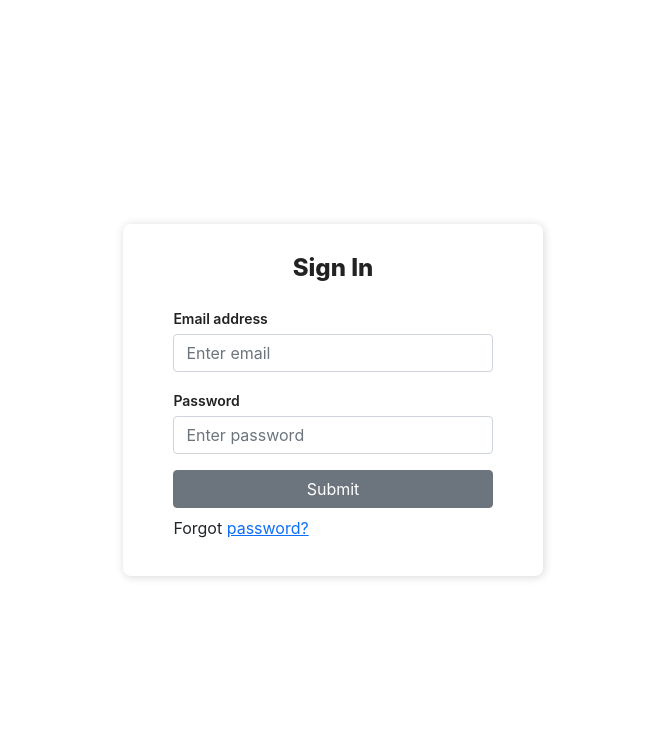
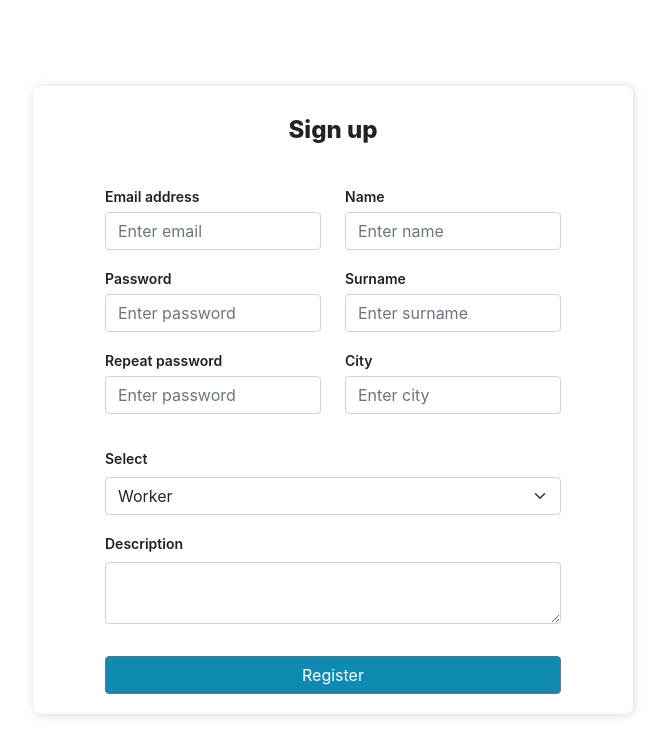
Before and after one commit to Mik-Grzeg/LinderIN, a React (Create React App) app in the folder frontend-linderin/: page / in a window 1280 px wide. Shown: the top 756 px of the page, without its empty margins (307-974 px from the left). Built offline with nearby package versions, Linux system fonts and the light colour scheme.

Commit message:
Login + Register

```diff
--- a/frontend-linderin/src/App.css
+++ b/frontend-linderin/src/App.css
@@ -26,6 +26,27 @@
   color: rgb(112, 76, 182);
 }
 
+.btn-red{
+  background-color: #EF476F
+}
+
+.btn-yellow{
+  background-color: #FFD166
+}
+
+.btn-green{
+  background-color: #06D6A0
+}
+
+.btn-lblue{
+  background-color: #118AB2
+}
+
+.btn-dblue{
+  background-color: #073B4C
+}
+
+
 @keyframes App-logo-float {
   0% {
     transform: translateY(0);
@@ -51,7 +72,7 @@
 }
 
 .Auth-form {
-  width: 420px;
+  width: 600px;
   box-shadow: rgb(0 0 0 / 16%) 1px 1px 10px;
   padding-top: 30px;
   padding-bottom: 20px;
--- a/frontend-linderin/src/pages/registerPage.js
+++ b/frontend-linderin/src/pages/registerPage.js
@@ -1,13 +1,15 @@
-import React from 'react';
-import { Card, Form, FormGroup, Label, Input,Container, Button } from "reactstrap"
+import React from "react";
+import { Form, FormGroup, Label, Input, Button, Col, Row } from "reactstrap";
 
 class RegisterPage extends React.Component {
-    render(){
+  render() {
     return (
       <div className="Auth-form-container">
         <Form className="Auth-form">
           <div className="Auth-form-content">
-                <h3 className="Auth-form-title">Sign In</h3>
+            <h3 className="Auth-form-title">Sign up</h3>
+            <Row>
+              <Col>
                 <FormGroup className="mt-3">
                   <label>Email address</label>
                   <input
@@ -24,19 +26,69 @@ class RegisterPage extends React.Component {
                     placeholder="Enter password"
                   />
                 </FormGroup>
+                <FormGroup className="mt-3">
+                  <label>Repeat password</label>
+                  <input
+                    type="password"
+                    className="form-control mt-1"
+                    placeholder="Enter password"
+                  />
+                </FormGroup>
+              </Col>
+              <Col>
+                <FormGroup className="mt-3">
+                  <label>Name</label>
+                  <input
+                    type="text"
+                    className="form-control mt-1"
+                    placeholder="Enter name"
+                  />
+                </FormGroup>
+                <FormGroup className="mt-3">
+                  <label>Surname</label>
+                  <input
+                    type="text"
+                    className="form-control mt-1"
+                    placeholder="Enter surname"
+                  />
+                </FormGroup>
+                <FormGroup className="mt-3">
+                  <label>City</label>
+                  <input
+                    type="text"
+                    className="form-control mt-1"
+                    placeholder="Enter city"
+                  />
+                </FormGroup>
+              </Col>
+            </Row>
+            <Row>
+              <Col>
+                <FormGroup className="mt-3">
+                  <Label for="exampleSelect">Select</Label>
+                  <Input id="exampleSelect" name="select" type="select">
+                    <option>Worker</option>
+                    <option>Recruiter</option>
+                  </Input>
+                </FormGroup>
+              </Col>
+            </Row>
+            <Row>
+              <FormGroup>
+                <Label for="exampleText">Description</Label>
+                <Input id="exampleText" name="text" type="textarea" />
+              </FormGroup>
+            </Row>
             <div className="d-grid gap-2 mt-3">
-                    <Button type="submit" className="btn">
-                    Submit
+              <Button type="button" className="btn btn-lblue">
+                Register
               </Button>
             </div>
-                <p className="forgot-password text-right mt-2">
-                    Forgot <a href="#">password?</a>
-                </p>
           </div>
         </Form>
       </div>
-        )
+    );
   }
 }
 
-export default RegisterPage
+export default RegisterPage;
```
Also changed, not shown: frontend-linderin/src/pages/loginPage.js (added, +47 -0 lines). Lines whose indentation alone changed are shown as unchanged.
